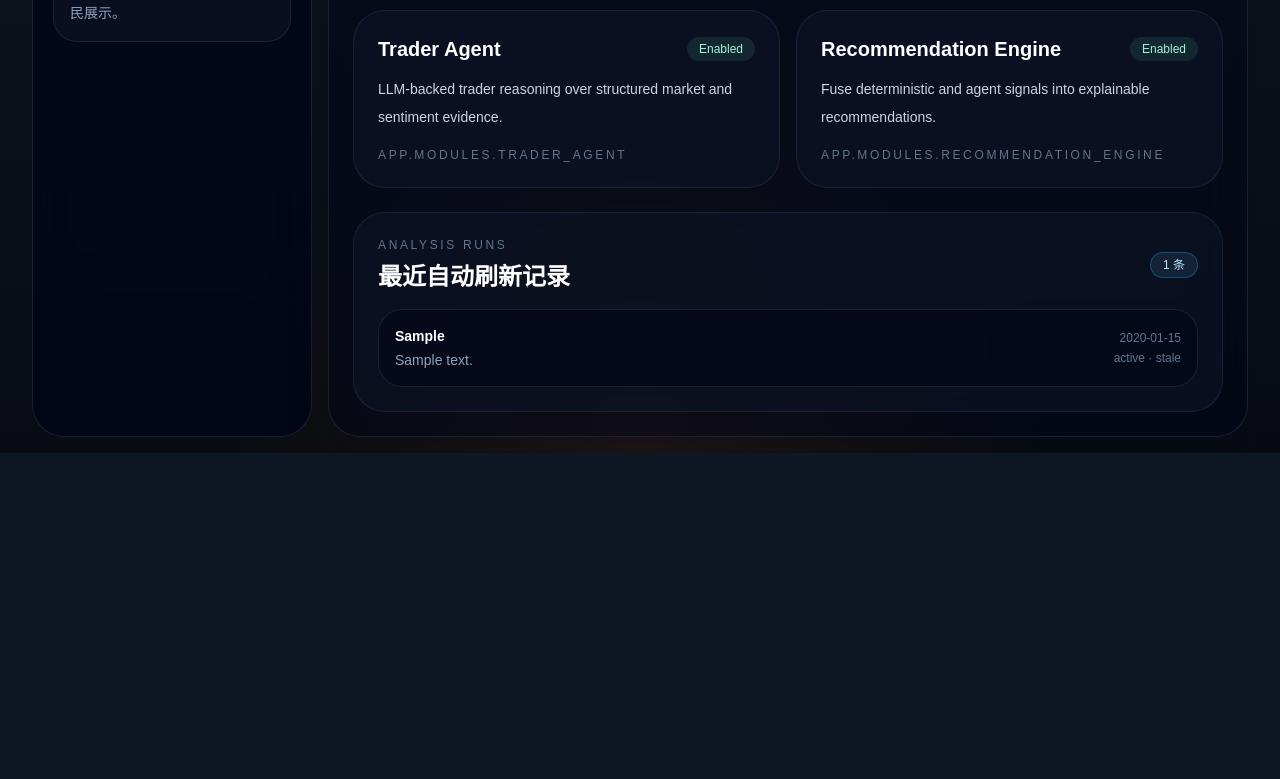
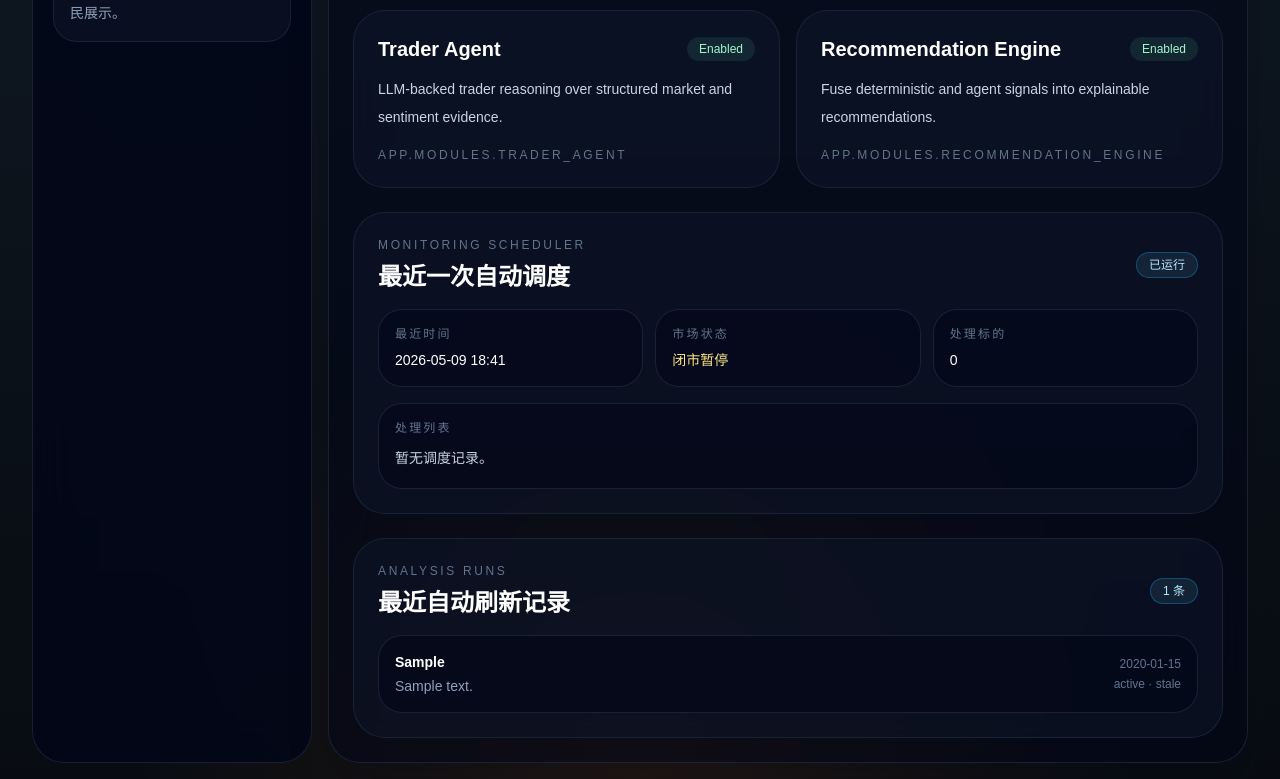
Before and after one commit to kvnZero/ai-trader, a Flask app: page /system in a window 1280 px wide. Shown: the part 659-1438 px from the top of the page. Before the commit the page ends 1112 px from the top, so only its background shows below. Run offline with Flask 3, Linux system fonts and the light colour scheme; tables that the repository leaves empty hold one stand-in row (values such as "Sample post"); style sheets or scripts are compiled from the project's sources.

Commit message:
show scheduler status on system page

```diff
--- a/app/monitoring/scheduler.py
+++ b/app/monitoring/scheduler.py
@@ -29,6 +29,7 @@ class MarketHoursMonitoringScheduler:
         self.interval_seconds = interval_seconds
         self._stop_event = threading.Event()
         self._thread: threading.Thread | None = None
+        self._last_tick: MonitoringTickResult | None = None
 
     def start(self) -> None:
         if self._thread is not None and self._thread.is_alive():
@@ -48,11 +49,13 @@ class MarketHoursMonitoringScheduler:
         if market_open:
             outcomes = self.refresh_service.refresh_enabled(source="scheduled")
             processed_symbols = [outcome.symbol for outcome in outcomes]
-        return MonitoringTickResult(
+        result = MonitoringTickResult(
             processed_symbols=processed_symbols,
             market_open=market_open,
             tick_at=now.strftime("%Y-%m-%d %H:%M"),
         )
+        self._last_tick = result
+        return result
 
     def _run_loop(self) -> None:
         while not self._stop_event.is_set():
@@ -72,3 +75,20 @@ class MarketHoursMonitoringScheduler:
 
     def _parse_time(self, value: str) -> dtime:
         return datetime.strptime(value, "%H:%M").time()
+
+    def status_snapshot(self) -> dict[str, object]:
+        tick = self._last_tick
+        if tick is None:
+            return {
+                "has_tick": False,
+                "tick_at": None,
+                "market_open": None,
+                "processed_symbols": [],
+            }
+
+        return {
+            "has_tick": True,
+            "tick_at": tick.tick_at,
+            "market_open": tick.market_open,
+            "processed_symbols": list(tick.processed_symbols),
+        }
--- a/app/routes.py
+++ b/app/routes.py
@@ -60,6 +60,10 @@ def _watchlist_repository() -> WatchlistRepository:
 
 def _alert_repository() -> AlertRepository:
     return current_app.config["TRADER_ALERT_REPOSITORY"]
+
+
+def _monitoring_scheduler():
+    return current_app.config["TRADER_MONITORING_SCHEDULER"]
 
 
 @bp.get("/")
@@ -148,11 +152,13 @@ def system_capabilities() -> str:
     settings = _settings()
     capabilities = build_capability_catalog(settings)
     recent_runs = _watchlist_repository().list_recent_analysis_runs()
+    monitoring_status = _monitoring_scheduler().status_snapshot()
     return render_template(
         "system.html",
         capabilities=capabilities,
         settings=settings,
         recent_runs=recent_runs,
+        monitoring_status=monitoring_status,
         navigation=_WEB_NAVIGATION,
         active_nav="core.system_capabilities",
     )
--- a/app/templates/system.html
+++ b/app/templates/system.html
@@ -28,6 +28,52 @@
         </article>
       {% endfor %}
     </div>
+
+    <section class="rounded-[2rem] border border-slate-800/80 bg-slate-900/55 p-6">
+      <div class="flex items-center justify-between gap-4">
+        <div>
+          <p class="text-xs uppercase tracking-[0.22em] text-slate-500">Monitoring Scheduler</p>
+          <h3 class="mt-2 text-2xl font-semibold text-white">最近一次自动调度</h3>
+        </div>
+        <span class="rounded-full border border-sky-400/30 bg-sky-300/10 px-3 py-1 text-xs font-medium text-sky-200">
+          {% if monitoring_status.has_tick %}已运行{% else %}未运行{% endif %}
+        </span>
+      </div>
+
+      <div class="mt-4 grid gap-3 sm:grid-cols-3">
+        <div class="rounded-3xl border border-slate-800/80 bg-slate-950/60 p-4">
+          <p class="text-xs uppercase tracking-[0.18em] text-slate-500">最近时间</p>
+          <p class="mt-2 text-sm font-medium text-white">{{ monitoring_status.tick_at or "--" }}</p>
+        </div>
+        <div class="rounded-3xl border border-slate-800/80 bg-slate-950/60 p-4">
+          <p class="text-xs uppercase tracking-[0.18em] text-slate-500">市场状态</p>
+          <p class="mt-2 text-sm font-medium {% if monitoring_status.market_open %}text-emerald-200{% else %}text-amber-200{% endif %}">
+            {% if monitoring_status.market_open is none %}
+              --
+            {% elif monitoring_status.market_open %}
+              开市运行
+            {% else %}
+              闭市暂停
+            {% endif %}
+          </p>
+        </div>
+        <div class="rounded-3xl border border-slate-800/80 bg-slate-950/60 p-4">
+          <p class="text-xs uppercase tracking-[0.18em] text-slate-500">处理标的</p>
+          <p class="mt-2 text-sm font-medium text-white">{{ monitoring_status.processed_symbols | length }}</p>
+        </div>
+      </div>
+
+      <div class="mt-4 rounded-3xl border border-slate-800/80 bg-slate-950/60 p-4">
+        <p class="text-xs uppercase tracking-[0.18em] text-slate-500">处理列表</p>
+        <p class="mt-2 text-sm leading-7 text-slate-300">
+          {% if monitoring_status.processed_symbols %}
+            {{ monitoring_status.processed_symbols | join(" / ") }}
+          {% else %}
+            暂无调度记录。
+          {% endif %}
+        </p>
+      </div>
+    </section>
 
     <section class="rounded-[2rem] border border-slate-800/80 bg-slate-900/55 p-6">
       <div class="flex items-center justify-between gap-4">
```
